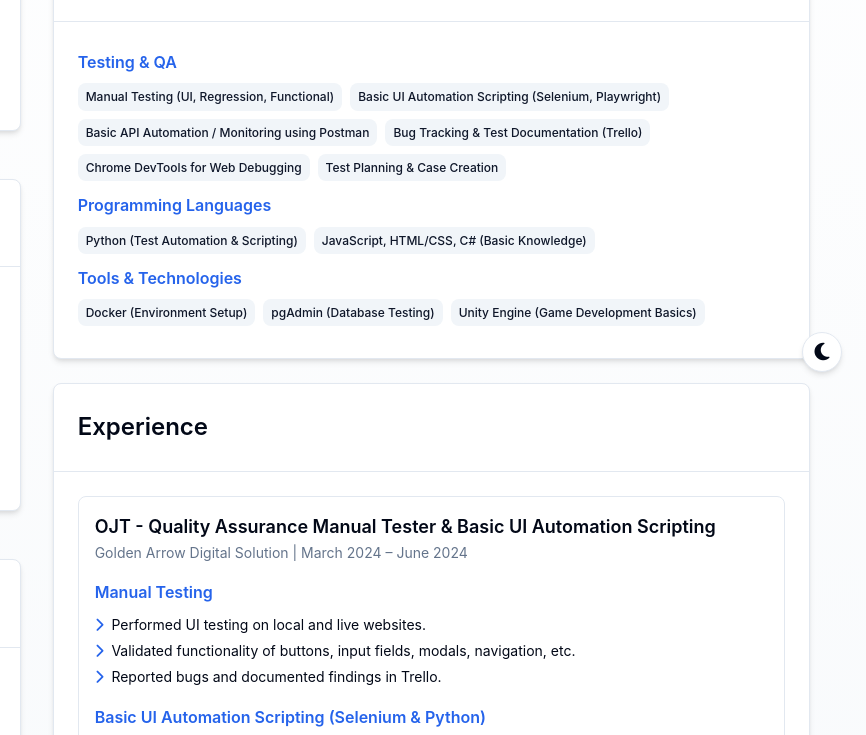
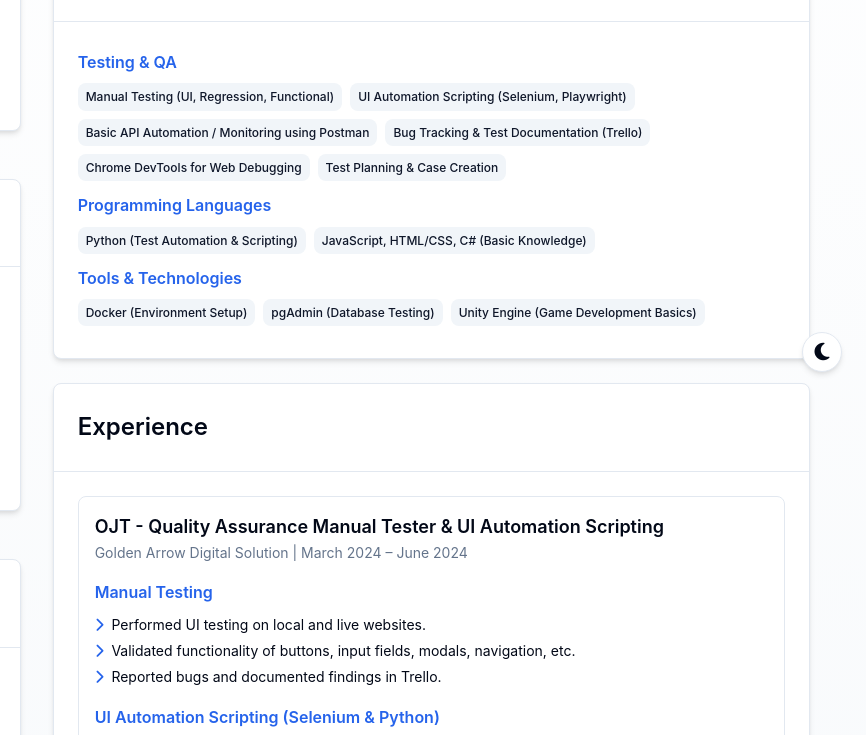
Before and after one commit to JRAGkun/my-CV, a plain HTML site: page index.html in a window 1280 px wide. Shown: the part 404-1139 px from the top of the page, 414-1280 px from the left. Drawn offline with Linux system fonts and the light colour scheme.

Commit message:
Final Update index.html

```diff
--- a/index.html
+++ b/index.html
@@ -613,7 +613,7 @@
                         <div class="skill-category">Testing & QA</div>
                         <div class="skills-container">
                             <span class="badge">Manual Testing (UI, Regression, Functional)</span>
-                            <span class="badge">Basic UI Automation Scripting (Selenium, Playwright)</span>
+                            <span class="badge">UI Automation Scripting (Selenium, Playwright)</span>
                             <span class="badge">Basic API Automation / Monitoring using Postman</span>
                             <span class="badge">Bug Tracking & Test Documentation (Trello)</span>
                             <span class="badge">Chrome DevTools for Web Debugging</span>
@@ -642,7 +642,7 @@
                     </div>
                     <div class="card-content">
                         <div class="experience-item">
-                            <h3 class="experience-title">OJT - Quality Assurance Manual Tester & Basic UI Automation Scripting</h3>
+                            <h3 class="experience-title">OJT - Quality Assurance Manual Tester & UI Automation Scripting</h3>
                             <p class="experience-company">Golden Arrow Digital Solution | March 2024 – June 2024</p>
 
                             <div class="experience-category">Manual Testing</div>
@@ -661,7 +661,7 @@
                                 </li>
                             </ul>
 
-                            <div class="experience-category">Basic UI Automation Scripting (Selenium & Python)</div>
+                            <div class="experience-category">UI Automation Scripting (Selenium & Python)</div>
                             <ul class="experience-list">
                                 <li class="experience-list-item">
                                     <i class="fas fa-chevron-right"></i>
```
